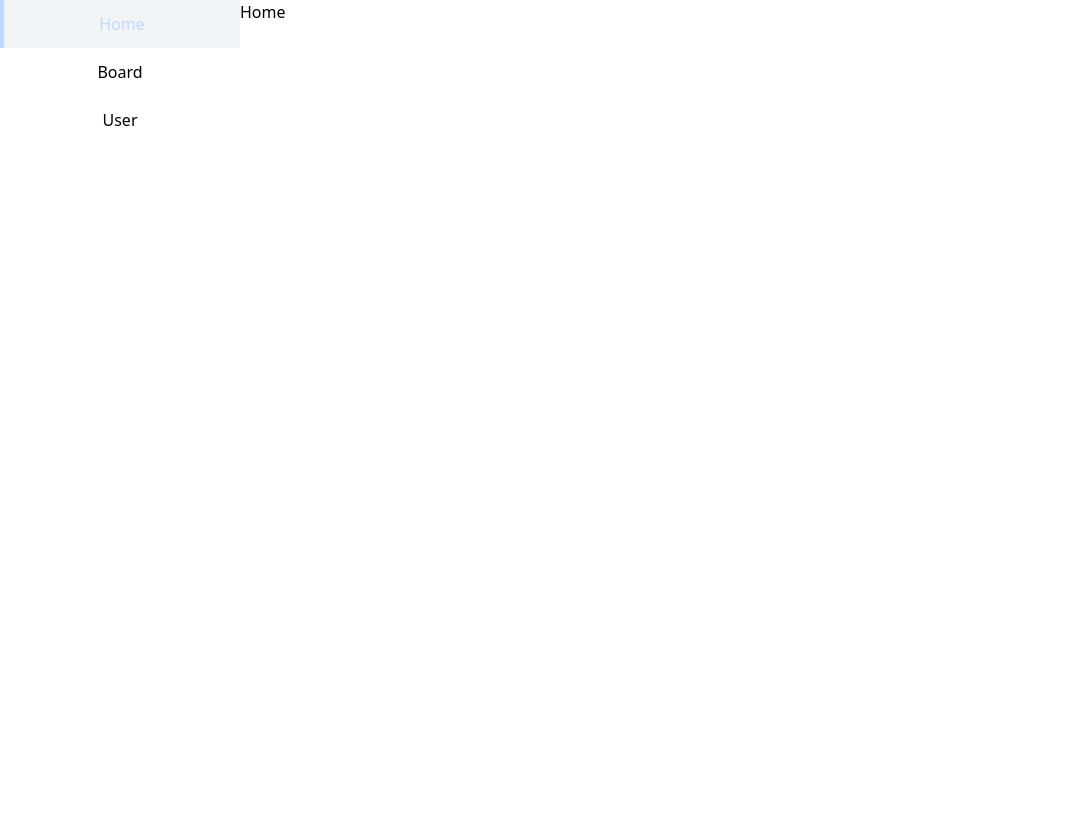
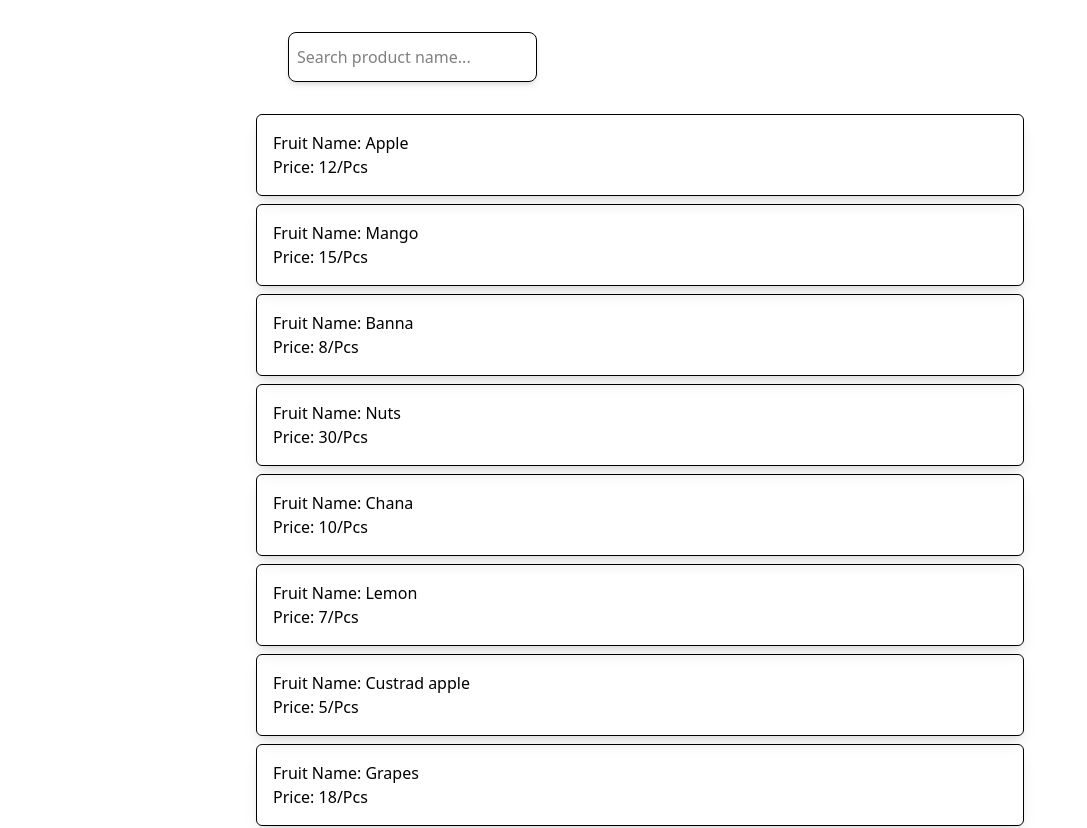
Before and after one commit to SoumitraMaity14/React, a React (Vite) app in the folder My-qsn/: page / in a window 1280 px wide. Shown: the top 828 px of the page, without its empty margins (0-1087 px from the left). Before the commit the page ends 800 px from the top, so only its background shows below. Built offline with nearby package versions, Linux system fonts and the light colour scheme.

Commit message:
added search field

```diff
--- a/My-qsn/src/App.tsx
+++ b/My-qsn/src/App.tsx
@@ -1,6 +1,7 @@
 
 import { ApplyCupon } from "./components/cupon/ApplyCupon"
 import { MegaMenu } from "./components/flyhover-menu/MegaMenu"
+import { Search } from "./components/search/Search"
 import { Sort } from "./components/sort/Sort"
 import { DashBoard } from "./components/tab-bars/DashBoard"
 import { TodoList } from "./components/todo/TodoList"
@@ -11,7 +12,8 @@ function App() {
 
   return (
     <>
-    <DashBoard/>
+    <Search/>
+    {/* <DashBoard/> */}
    {/* <Sort/>
    <MegaMenu/>
    <ApplyCupon/>
--- /dev/null
+++ b/My-qsn/src/components/search/ProductList.tsx
@@ -0,0 +1,38 @@
+
+export const ProductList = ({search}:{search:string}) => {
+    type productType={
+        id:number,
+        name:string,
+        price:number,
+    }
+
+    const products: productType[]=[
+         { id:1, name: "Apple", price: 12 },
+        { id:2, name: "Mango", price: 15 },
+        { id:3, name: "Banna", price: 8 },
+        { id:4, name: "Nuts", price: 30 },
+        { id:5, name: "Chana", price: 10 },
+        { id:6, name: "Lemon", price: 7 },
+        { id:7, name: "Custrad apple", price: 5 },
+        { id:8, name: "Grapes", price: 18 },
+        { id:9, name: "Orange", price: 14 },
+        { id:10, name: "Pineapple", price: 25 },
+        { id:11, name: "Papaya", price: 22 },
+    ];
+    const filteredProduct=products.filter(product=>
+        product.name.toLowerCase().includes(search.toLowerCase())
+    )
+  return (
+    <div className="max-w-7xl mx-auto flex gap-2 flex-wrap">
+        {filteredProduct.map((product)=>(
+            <div key={product.id} className="p-4 border rounded-md shadow-lg w-full ">
+                <h2>Fruit Name: {product.name}</h2>
+                <p>Price: {product.price}/Pcs</p>
+
+                </div>
+        ))}
+
+
+    </div>
+  )
+}
--- a/My-qsn/src/components/search/Search.tsx
+++ b/My-qsn/src/components/search/Search.tsx
@@ -0,0 +1,13 @@
+import { useState } from "react"
+import { ProductList } from "./ProductList"
+
+export const Search = () => {
+    const [search, setSearch]=useState<string>("")
+  return (
+    <div className="max-w-3xl mx-auto">
+        <input type="text" className="px-2 py-3 border rounded-lg shadow-md m-8" value={search} onChange={(e:any)=>setSearch(e.target.value)} placeholder="Search product name..."/>
+        <ProductList search={search}/>
+
+    </div>
+  )
+}
```
Also changed, not shown: 1 other file (tests, documents, lock files or other folders).
